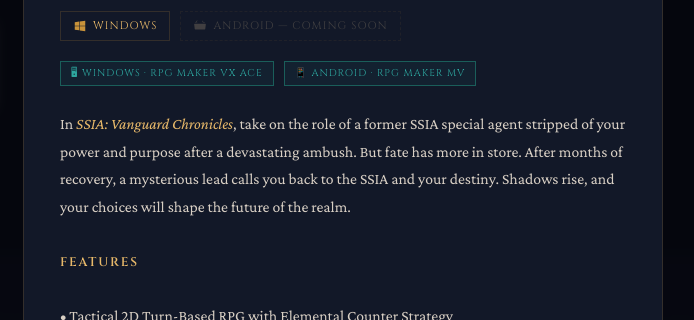
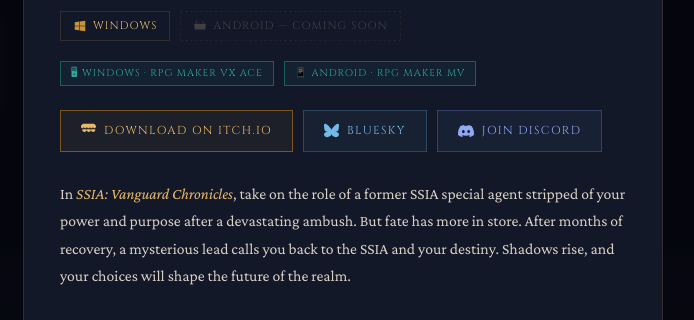
Before and after one commit to tenstudiosbc/tsbcgames, a plain HTML site: page index.html in a window 1280 px wide. Both pictures are taken after a click on the button "SSIA Vanguard Chronicles". Shown: the part 2182-2502 px from the top of the page, 297-991 px from the left. Drawn offline with nearby package versions, Linux system fonts and the light colour scheme.

Commit message:
Add modal action buttons with styles
Added modal action buttons for Itch.io, Bluesky, and Discord with corresponding styles and hover effects.

```diff
--- a/index.html
+++ b/index.html
@@ -626,6 +626,69 @@
     }
     .modal-close:hover { border-color: var(--gold); color: var(--gold); }
 
+    /* modal action buttons row */
+    .modal-actions {
+      display: flex;
+      flex-wrap: wrap;
+      gap: 10px;
+      margin: 24px 0 28px;
+    }
+
+    .modal-btn {
+      display: inline-flex;
+      align-items: center;
+      gap: 8px;
+      padding: 10px 20px;
+      text-decoration: none;
+      font-family: 'Cinzel', serif;
+      font-size: 0.72rem;
+      letter-spacing: 0.12em;
+      text-transform: uppercase;
+      border: 1px solid;
+      transition: background 0.25s, color 0.25s, border-color 0.25s, box-shadow 0.25s;
+      cursor: pointer;
+    }
+    .modal-btn svg { flex-shrink: 0; transition: fill 0.25s; }
+
+    /* Itch download — gold */
+    .modal-btn-itch {
+      color: var(--gold-light);
+      border-color: var(--gold-dim);
+      background: rgba(201,147,58,0.06);
+    }
+    .modal-btn-itch:hover {
+      background: rgba(201,147,58,0.16);
+      border-color: var(--gold);
+      box-shadow: 0 0 16px rgba(201,147,58,0.2);
+      color: #fff;
+    }
+
+    /* Bluesky — sky blue */
+    .modal-btn-bsky {
+      color: #74b9e8;
+      border-color: rgba(116,185,232,0.25);
+      background: rgba(116,185,232,0.05);
+    }
+    .modal-btn-bsky:hover {
+      background: rgba(116,185,232,0.14);
+      border-color: #74b9e8;
+      box-shadow: 0 0 16px rgba(116,185,232,0.18);
+      color: #fff;
+    }
+
+    /* Discord — blurple */
+    .modal-btn-discord {
+      color: #8fa9f5;
+      border-color: rgba(143,169,245,0.25);
+      background: rgba(143,169,245,0.05);
+    }
+    .modal-btn-discord:hover {
+      background: rgba(143,169,245,0.14);
+      border-color: #8fa9f5;
+      box-shadow: 0 0 16px rgba(143,169,245,0.18);
+      color: #fff;
+    }
+
     /* corner ornaments */
     .corner {
       position: absolute;
@@ -847,6 +910,35 @@
           <span class="engine-tag">📱 Android · RPG Maker MV</span>
         </div>
 
+        <!-- Action buttons -->
+        <div class="modal-actions">
+          <!-- Download / Itch.io -->
+          <a class="modal-btn modal-btn-itch" href="https://tenstudiosbc.itch.io/ssia-vanguard-chronicles" target="_blank" rel="noopener noreferrer">
+            <svg width="15" height="15" viewBox="0 0 245.371 220.736" xmlns="http://www.w3.org/2000/svg">
+              <path d="M31.99 1.365C21.287 7.72.2 31.945 0 38.298v10.516C0 62.144 12.46 73.86 23.773 73.86c13.584 0 24.902-11.258 24.902-24.77 0 13.512 10.935 24.77 24.52 24.77 13.583 0 24.238-11.258 24.238-24.77 0 13.512 11.267 24.77 24.853 24.77h.136c13.587 0 24.855-11.258 24.855-24.77 0 13.512 10.654 24.77 24.237 24.77 13.584 0 24.52-11.258 24.52-24.77 0 13.512 11.317 24.77 24.9 24.77 11.315 0 23.774-11.715 23.774-25.046V38.298c-.2-6.353-21.287-30.578-31.988-36.933C218.553.6 217.586 0 216.298 0H29.07C27.785 0 26.816.6 31.99 1.365zM50.562 88.89c-13.476 0-24.99 1.4-32.986 7.754v2.43c1.08 9.62 5.626 18.24 12.52 24.77 6.896 6.53 16.01 10.37 25.37 10.38h.013c9.36-.01 18.474-3.85 25.37-10.38 6.895-6.53 11.44-15.15 12.52-24.77v-2.43c-8-6.354-19.51-7.754-32.986-7.754h-9.82zm143.248 0c-13.477 0-24.99 1.4-32.987 7.754v2.43c1.08 9.62 5.625 18.24 12.52 24.77 6.896 6.53 16.01 10.37 25.37 10.38h.013c9.36-.01 18.474-3.85 25.37-10.38 6.894-6.53 11.44-15.15 12.52-24.77v-2.43c-7.997-6.354-19.51-7.754-32.987-7.754h-9.82zm-71.623 0c-13.477 0-24.99 1.4-32.986 7.754v2.43c1.08 9.62 5.625 18.24 12.52 24.77 6.895 6.53 16.01 10.37 25.37 10.38h.012c9.36-.01 18.474-3.85 25.37-10.38 6.895-6.53 11.44-15.15 12.52-24.77v-2.43c-7.997-6.354-19.51-7.754-32.986-7.754h-9.82z" fill="currentColor"/>
+            </svg>
+            Download on Itch.io
+          </a>
+
+          <!-- Bluesky -->
+          <a class="modal-btn modal-btn-bsky" href="https://bsky.app/profile/ssiavanguardtsbc.bsky.social" target="_blank" rel="noopener noreferrer">
+            <!-- Official Bluesky butterfly mark -->
+            <svg width="15" height="15" viewBox="0 0 576 512" xmlns="http://www.w3.org/2000/svg">
+              <path d="M407.8 294.7c-3.3-.4-6.7-.8-10-1.3c3.4.4 6.7.9 10 1.3zM288 227.1C261.9 176.4 190.9 81.9 124.9 35.3C61.6-9.4 37.5-1.7 21.6 5.5C3.3 13.8 0 41.9 0 58.4S9.1 194 15 213.9c19.5 65.7 89.1 87.9 153.2 80.7c3.3-.5 6.7-.9 10-1.3c-3.4.4-6.7.9-10 1.3C74.3 308.6-9.1 342.8 1.5 423.4C8.4 480.3 59.8 512 127.9 512c16.5 0 34.9-4.1 52.4-11.8C233 477.6 280.1 448.2 288 392.7c7.9 55.5 55 84.9 107.7 107.5c17.5 7.7 35.9 11.8 52.4 11.8c68.1 0 119.5-31.7 126.4-88.6c10.6-80.6-72.8-114.8-167.3-128.7c-3.3-.4-6.7-.8-10-1.3c3.4.4 6.7.9 10 1.3c64.1 7.2 133.6-15.1 153.2-80.7C566.9 194 576 75 576 58.4s-3.3-44.7-21.6-52.9c-15.9-7.2-40-14.9-103.2 29.8C385.1 81.9 314.1 176.4 288 227.1z" fill="currentColor"/>
+            </svg>
+            Bluesky
+          </a>
+
+          <!-- Discord -->
+          <a class="modal-btn modal-btn-discord" href="https://discord.gg/tjJwUKguSk" target="_blank" rel="noopener noreferrer">
+            <!-- Official Discord logo mark -->
+            <svg width="16" height="16" viewBox="0 0 127.14 96.36" xmlns="http://www.w3.org/2000/svg">
+              <path d="M107.7 8.07A105.15 105.15 0 0 0 81.47 0a72.06 72.06 0 0 0-3.36 6.83 97.68 97.68 0 0 0-29.11 0A72.37 72.37 0 0 0 45.64 0a105.89 105.89 0 0 0-26.25 8.09C2.79 32.65-1.71 56.6.54 80.21a105.73 105.73 0 0 0 32.17 16.15 77.7 77.7 0 0 0 6.89-11.11 68.42 68.42 0 0 1-10.85-5.18c.91-.66 1.8-1.34 2.66-2a75.57 75.57 0 0 0 64.32 0c.87.71 1.76 1.39 2.66 2a68.68 68.68 0 0 1-10.87 5.19 77 77 0 0 0 6.89 11.1 105.25 105.25 0 0 0 32.19-16.14c2.64-27.38-4.51-51.11-18.9-72.15zM42.45 65.69C36.18 65.69 31 60 31 53s5-12.74 11.43-12.74S54 46 53.89 53s-5.05 12.69-11.44 12.69zm42.24 0C78.41 65.69 73.25 60 73.25 53s5-12.74 11.44-12.74S96.23 46 96.12 53s-5.04 12.69-11.43 12.69z" fill="currentColor"/>
+            </svg>
+            Join Discord
+          </a>
+        </div>
+
         <!-- Description -->
         <div class="modal-desc">In <em>SSIA: Vanguard Chronicles</em>, take on the role of a former SSIA special agent stripped of your power and purpose after a devastating ambush. But fate has more in store. After months of recovery, a mysterious lead calls you back to the SSIA and your destiny. Shadows rise, and your choices will shape the future of the realm.
 
@@ -1041,4 +1133,4 @@
   </script>
 
 </body>
-</html>
+  </html>
```
